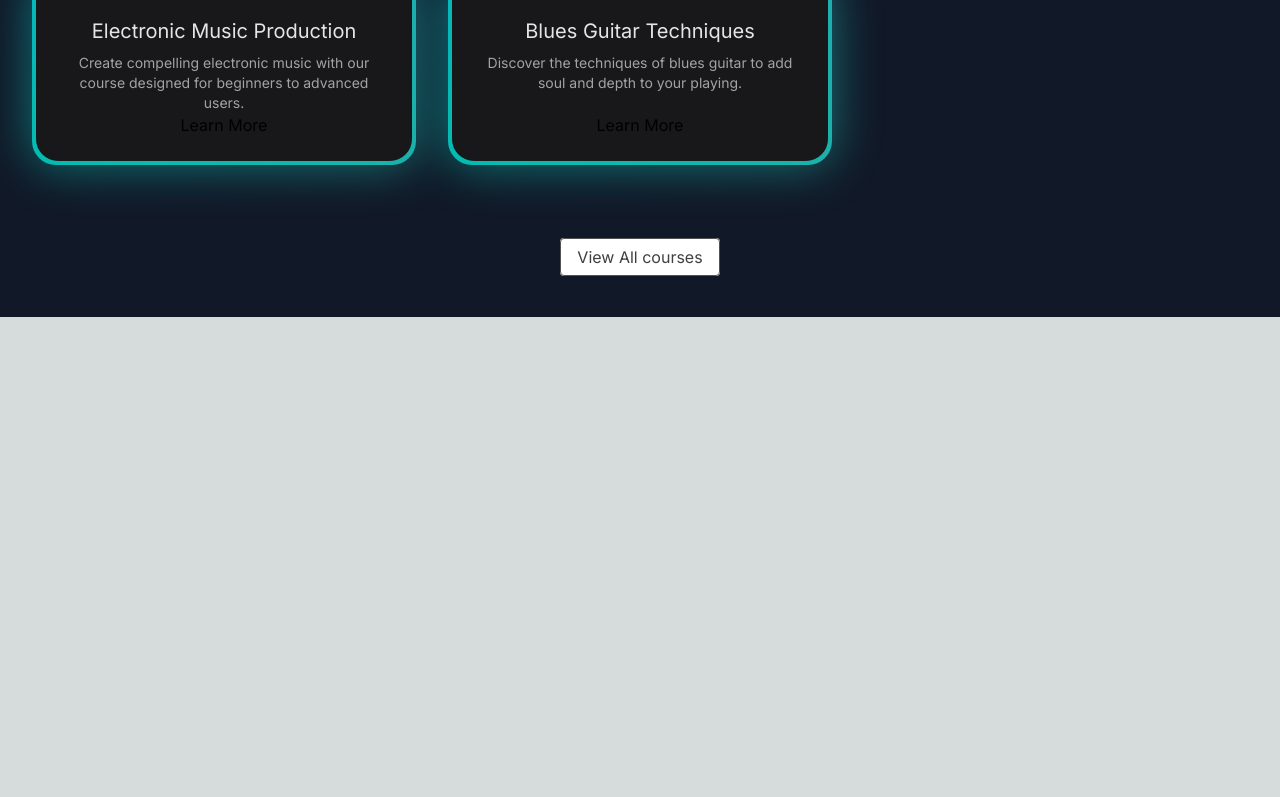
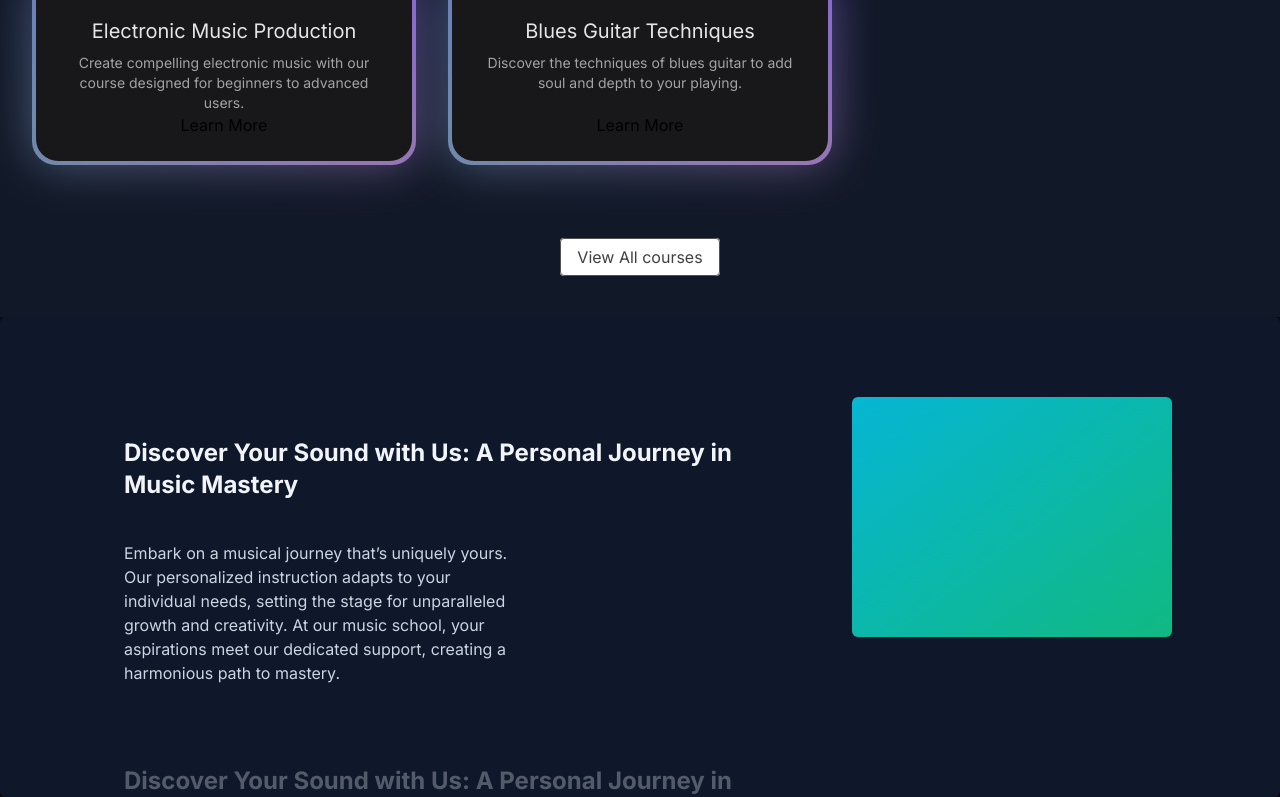
Before and after one commit to DevCode-shreyas/Chai-our-NextJS, a Next.js app: page / in a window 1280 px wide. Shown: the part 1083-1880 px from the top of the page. Before the commit the page ends 1400 px from the top, so only its background shows below. Built offline with nearby package versions, Linux system fonts and the light colour scheme.

Commit message:
Add WhyChooseUs component to Home page

```diff
--- a/src/app/page.tsx
+++ b/src/app/page.tsx
@@ -1,5 +1,6 @@
 import FeaturedCourses from "@/components/FeaturedCourses";
 import HeroSection from "@/components/HeroSection";
+import WhyChooseUs from "@/components/WhyChooseUs";
 
 export default function Home() {
   return (
@@ -7,6 +8,7 @@
       <h1 className="text-2xl text-center">Chai our code-NextJS</h1>
       <HeroSection />
       <FeaturedCourses />
+      <WhyChooseUs />
     </main>
   );
 }
--- /dev/null
+++ b/src/components/WhyChooseUs.tsx
@@ -0,0 +1,46 @@
+"use client";
+import React from "react";
+import { StickyScroll } from "./ui/sticky-scroll-reveal";
+
+const musicSchoolContent = [
+  {
+    title: "Discover Your Sound with Us: A Personal Journey in Music Mastery",
+    description:
+      "Embark on a musical journey that’s uniquely yours. Our personalized instruction adapts to your individual needs, setting the stage for unparalleled growth and creativity. At our music school, your aspirations meet our dedicated support, creating a harmonious path to mastery.",
+  },
+  {
+    title: "Discover Your Sound with Us: A Personal Journey in Music Mastery",
+    description:
+      "Embark on a musical journey that’s uniquely yours. Our personalized instruction adapts to your individual needs, setting the stage for unparalleled growth and creativity. At our music school, your aspirations meet our dedicated support, creating a harmonious path to mastery.",
+  },
+  {
+    title: "Discover Your Sound with Us: A Personal Journey in Music Mastery",
+    description:
+      "Embark on a musical journey that’s uniquely yours. Our personalized instruction adapts to your individual needs, setting the stage for unparalleled growth and creativity. At our music school, your aspirations meet our dedicated support, creating a harmonious path to mastery.",
+  },
+  {
+    title: "Live Feedback & Engagement",
+    description:
+      "Immerse yourself in an interactive learning experience where feedback is immediate, just like real-time changes in a collaborative project. This approach enhances your understanding and mastery of music concepts and performance techniques.",
+  },
+  {
+    title: "Cutting-Edge Curriculum",
+    description:
+      "Our curriculum is continuously updated to include the latest music education trends and technologies, ensuring you’re always learning with the most current and effective methods. Say goodbye to outdated materials and welcome an education that evolves with the industry.",
+  },
+  {
+    title: "Limitless Learning Opportunities",
+    description:
+      "With our expansive resource library and dynamic course offerings, you’ll never find yourself without something new to explore. Our platform provides continuous opportunities for growth, ensuring your musical skills are always advancing.",
+  },
+];
+
+function WhyChooseUs() {
+  return (
+    <div>
+      <StickyScroll content={musicSchoolContent} />
+    </div>
+  );
+}
+
+export default WhyChooseUs;
--- /dev/null
+++ b/src/components/ui/sticky-scroll-reveal.tsx
@@ -0,0 +1,88 @@
+"use client";
+import React, { useRef } from "react";
+import { useMotionValueEvent, useScroll } from "framer-motion";
+import { motion } from "framer-motion";
+
+export const StickyScroll = ({
+  content,
+}: {
+  content: {
+    title: string;
+    description: string;
+  }[];
+}) => {
+  const [activeCard, setActiveCard] = React.useState(0);
+  const ref = useRef<any>(null);
+  const { scrollYProgress } = useScroll({
+    container: ref,
+    offset: ["start start", "end start"],
+  });
+  const cardLength = content.length;
+
+  useMotionValueEvent(scrollYProgress, "change", (latest) => {
+    const cardsBreakpoints = content.map((_, index) => index / cardLength);
+    cardsBreakpoints.forEach((breakpoint, index) => {
+      if (latest > breakpoint - 0.2 && latest <= breakpoint) {
+        setActiveCard(() => index);
+      }
+    });
+  });
+
+  const backgroundColors = [
+    "var(--slate-900)",
+    "var(--black)",
+    "var(--neutral-900)",
+  ];
+  const linearGradients = [
+    "linear-gradient(to bottom right, var(--cyan-500), var(--emerald-500))",
+    "linear-gradient(to bottom right, var(--pink-500), var(--indigo-500))",
+    "linear-gradient(to bottom right, var(--orange-500), var(--yellow-500))",
+  ];
+  return (
+    <motion.div
+      animate={{
+        backgroundColor: backgroundColors[activeCard % backgroundColors.length],
+      }}
+      className="h-[30rem] overflow-y-auto flex justify-center relative space-x-10 rounded-md p-10"
+      ref={ref}
+    >
+      <div className="div relative flex items-start px-4">
+        <div className="max-w-2xl">
+          {content.map((item, index) => (
+            <div key={item.title + index} className="my-20">
+              <motion.h2
+                initial={{
+                  opacity: 0,
+                }}
+                animate={{
+                  opacity: activeCard === index ? 1 : 0.3,
+                }}
+                className="text-2xl font-bold text-slate-100"
+              >
+                {item.title}
+              </motion.h2>
+              <motion.p
+                initial={{
+                  opacity: 0,
+                }}
+                animate={{
+                  opacity: activeCard === index ? 1 : 0.3,
+                }}
+                className="text-kg text-slate-300 max-w-sm mt-10"
+              >
+                {item.description}
+              </motion.p>
+            </div>
+          ))}
+          <div className="h-40" />
+        </div>
+      </div>
+      <motion.div
+        animate={{
+          background: linearGradients[activeCard % linearGradients.length],
+        }}
+        className="hidden lg:block h-60 w-80 rounded-md bg-white sticky top-10 overflow-hidden"
+      ></motion.div>
+    </motion.div>
+  );
+};
```
